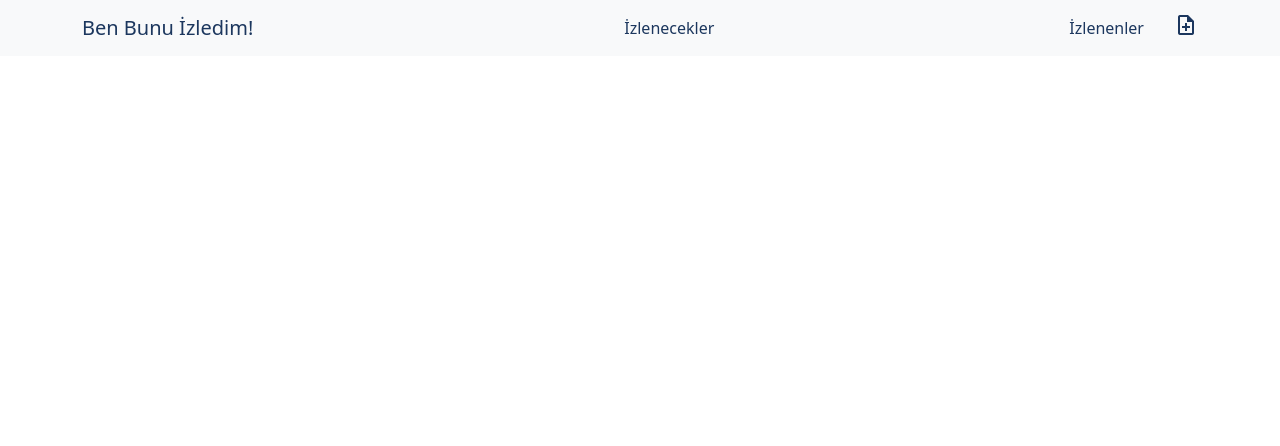
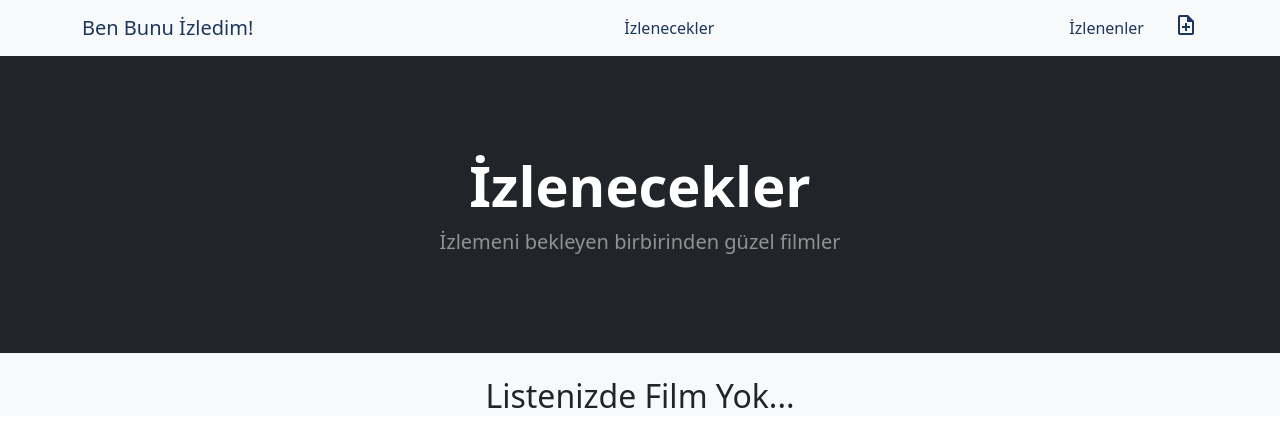
Before and after one commit to belkisarslan/ben-bunu-izledim, a React (Create React App) app: page / in a window 1280 px wide. Shown: the top 446 px of the page. Built offline with nearby package versions, Linux system fonts and the light colour scheme.

Commit message:
watchlist fixed

```diff
--- a/src/components/WatchList.js
+++ b/src/components/WatchList.js
@@ -2,13 +2,55 @@ import React, { useContext } from 'react'
 import { GlobalContext } from '../context/GlobalState'
 
 const WatchList = () => {
-  const {watchList} = useContext(GlobalContext)
+  const { watchList } = useContext(GlobalContext)
+  const style = {
+    display: "flex",
+    marginTop: "50px"
+  }
   return (
-    <div>
-      {watchList.map((movie) => (
-        <h1 key={movie.id}>{movie.title}</h1>
-      ))}
-    </div>
+    <>
+      <header className="bg-dark py-5">
+        <div className="container px-4 px-lg-5 my-5">
+          <div className="text-center text-white">
+            <h1 className="display-4 fw-bolder">İzlenecekler</h1>
+            <p className="lead fw-normal text-white-50 mb-0">İzlemeni bekleyen birbirinden güzel filmler</p>
+          </div>
+        </div>
+      </header>
+      <section className="features-icons bg-light text-center pt-4 ">
+        <div className="container">
+          {watchList.length > 0 ? (
+            <div className="row">
+              {watchList.map((movie) => (
+
+                <div className="col-lg-4 border border-secondary rounded mb-4 p-4">
+                  <div className="card-body">
+                    <div className="text-center">
+                      <h5 className="fw-bolder">{movie.title}</h5>
+                      <h6 className="text-muted fst-italic  mb-2">IMDB: {movie.vote_average}</h6>
+                    </div>
+                  </div>
+
+                  {movie.poster_path ? (
+                    <img className='rounded'
+                      src={`https://image.tmdb.org/t/p/w200/${movie.poster_path}`}
+                      alt={`${movie.poster_path}`}
+                    />
+                  ) : (
+                    <div style={style}><p>Görsel silinmiş ya da kaldırılmış olabilir</p></div>
+
+                  )}
+
+                </div>
+
+              ))}
+            </div>
+          ) : (
+            <h2>Listenizde Film Yok...</h2>
+          )}
+        </div>
+      </section>
+    </>
   )
 }
 
```
